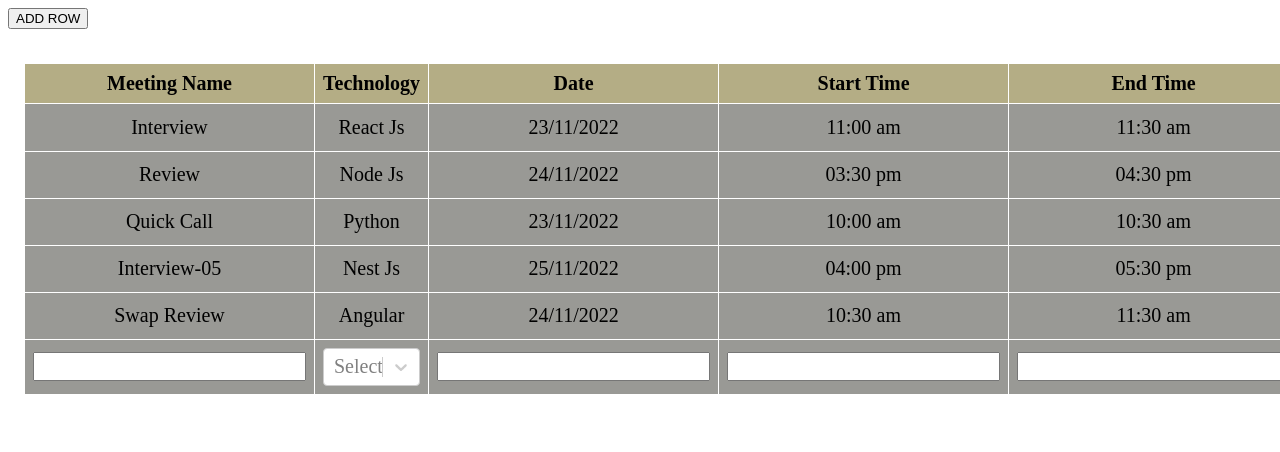
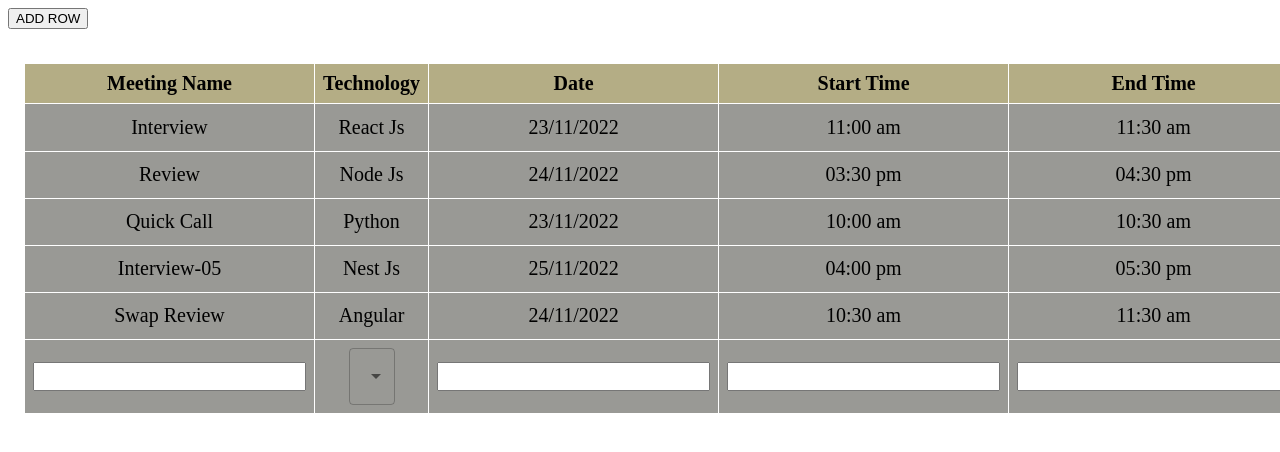
Before and after one commit to Rannith/interview_blocaker, a React app in the folder client/: page / in a window 1280 px wide. Both pictures are taken after a click on the button "ADD ROW". Shown: the top 452 px of the page. Built offline with nearby package versions, Linux system fonts and the light colour scheme.

Commit message:
multi-select

```diff
--- a/client/package.json
+++ b/client/package.json
@@ -33,7 +33,7 @@
   "dependencies": {
     "@emotion/react": "^11.10.5",
     "@emotion/styled": "^11.10.5",
-    "@mui/material": "^5.10.14",
+    "@mui/material": "^5.10.15",
     "@types/jest": "^29.2.3",
     "@types/node": "^18.11.9",
     "@types/react": "^18.0.25",
--- a/client/src/components/TableRows.tsx
+++ b/client/src/components/TableRows.tsx
@@ -1,11 +1,17 @@
 //ADD ROW
 
-import React from "react";
+import React, { useState } from "react";
 import "./Table.css";
-import Select from 'react-select';
+// import Select from 'react-select';
+import Select from "@mui/material/Select";
 import makeAnimated from 'react-select/animated';
+import { Box } from "@mui/system";
+import { Chip, OutlinedInput, useTheme } from "@mui/material";
+import MenuItem from "@mui/material/MenuItem";
 
 const TableRows = ({ rowsData, handleChange, handleAdd, handleCancelClick }) => {
+
+    const [technologyArray, setTech] = useState([])
 
     const options = [
         { value: 'chocolate', label: 'Chocolate' },
@@ -14,29 +20,88 @@ const TableRows = ({ rowsData, handleChange, handleAdd, handleCancelClick }) =>
     ]
     const animatedComponents = makeAnimated();
 
+    const ITEM_HEIGHT = 48;
+    const ITEM_PADDING_TOP = 8;
+
+    const MenuProps = {
+        PaperProps: {
+            style: {
+                maxHeight: ITEM_HEIGHT * 4.5 + ITEM_PADDING_TOP,
+                width: 250,
+            },
+        },
+    };
+
+    const theme = useTheme();
+
+    const handleChangess = (event) => {
+        const {
+            target: { value },
+        } = event;
+        setTech(
+            // On autofill we get a stringified value.
+            typeof value === 'string' ? value.split(',') : value,
+        );
+    };
+
+    function getStyles(name, personName, theme) {
+        return {
+            fontWeight:
+                personName.indexOf(name) === -1
+                    ? theme.typography.fontWeightRegular
+                    : theme.typography.fontWeightMedium,
+        };
+    }
+
+    console.log("techh", technologyArray);
+    console.log("data row", rowsData);
+
+
+
     return (
 
         <>
             {rowsData && rowsData.map((data: any, index: any) => {
-                const { meetingName, technology, date, startTime, endTime } = data;
+
+                let { meetingName, technology, date, startTime, endTime } = data;
                 return (
                     <tr key={index}>
                         <td><input type="text" value={meetingName} onChange={(evnt) => (handleChange(index, evnt))} name="meetingName" className="form-control" /> </td>
                         <td>
                             <Select
-                                closeMenuOnSelect={false}
-                                components={animatedComponents}
-                                defaultValue={[options[4], options[5]]}
-                                isMulti
-                                options={options}
-                            />
+                                multiple
+                                value={technologyArray}
+                                onChange={handleChangess}
+                                input={<OutlinedInput id="select-multiple-chip" />}
+                                renderValue={(selected) => (
+                                    <Box sx={{ display: 'flex', flexWrap: 'wrap', gap: 0.5 }}>
+                                        {selected.map((value) => (
+                                            <Chip key={value} label={value} />
+                                        ))}
+                                    </Box>
+                                )}
+                                MenuProps={MenuProps}
+                            >
+                                {options && options.map((element) => (
+                                    <MenuItem
+                                        key={element.label}
+                                        value={element.value}
+                                        style={getStyles(element, technologyArray, theme)}
+                                    >
+                                        {element.value}
+                                    </MenuItem>
+                                ))}
+                            </Select>
+
                         </td>
                         {/* <td><input type="text" value={technology} onChange={(evnt) => (handleChange(index, evnt))} name="technology" className="form-control" /> </td> */}
                         <td><input type="text" value={date} onChange={(evnt) => (handleChange(index, evnt))} name="date" className="form-control" /> </td>
                         <td><input type="text" value={startTime} onChange={(evnt) => (handleChange(index, evnt))} name="startTime" className="form-control" /></td>
                         <td><input type="text" value={endTime} onChange={(evnt) => (handleChange(index, evnt))} name="endTime" className="form-control" /> </td>
-                        <td><button type="submit" onClick={handleAdd}>Save</button>
-                            <button type="button" onClick={handleCancelClick}>Cancel</button></td>
+                        <td>
+                            <button type="submit" onClick={handleAdd}>Save</button>
+                            <button type="button" onClick={handleCancelClick}>Cancel</button>
+                        </td>
                     </tr>
                 )
             })}
```
Also changed, not shown: 1 other file (tests, documents, lock files or other folders).
